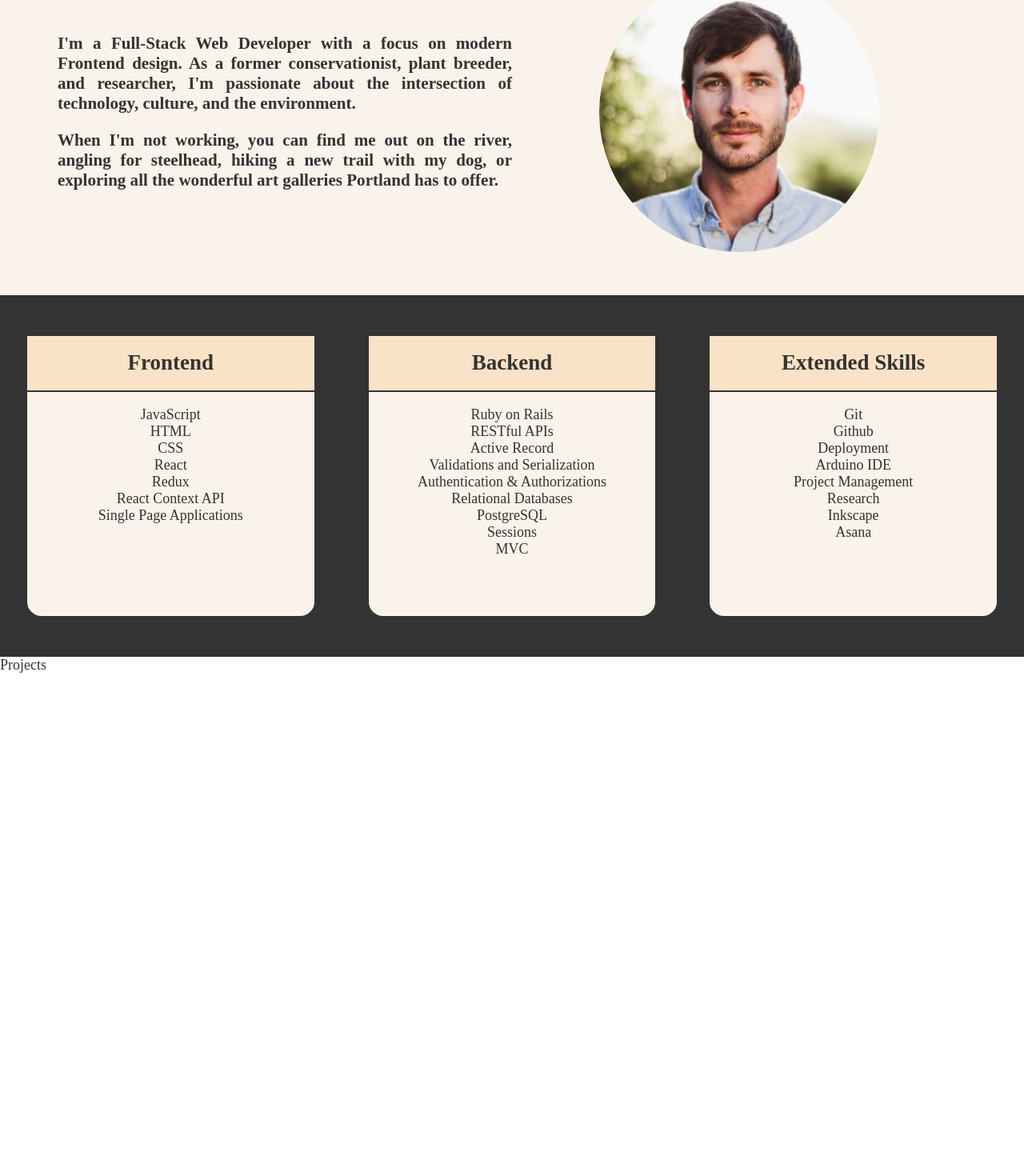
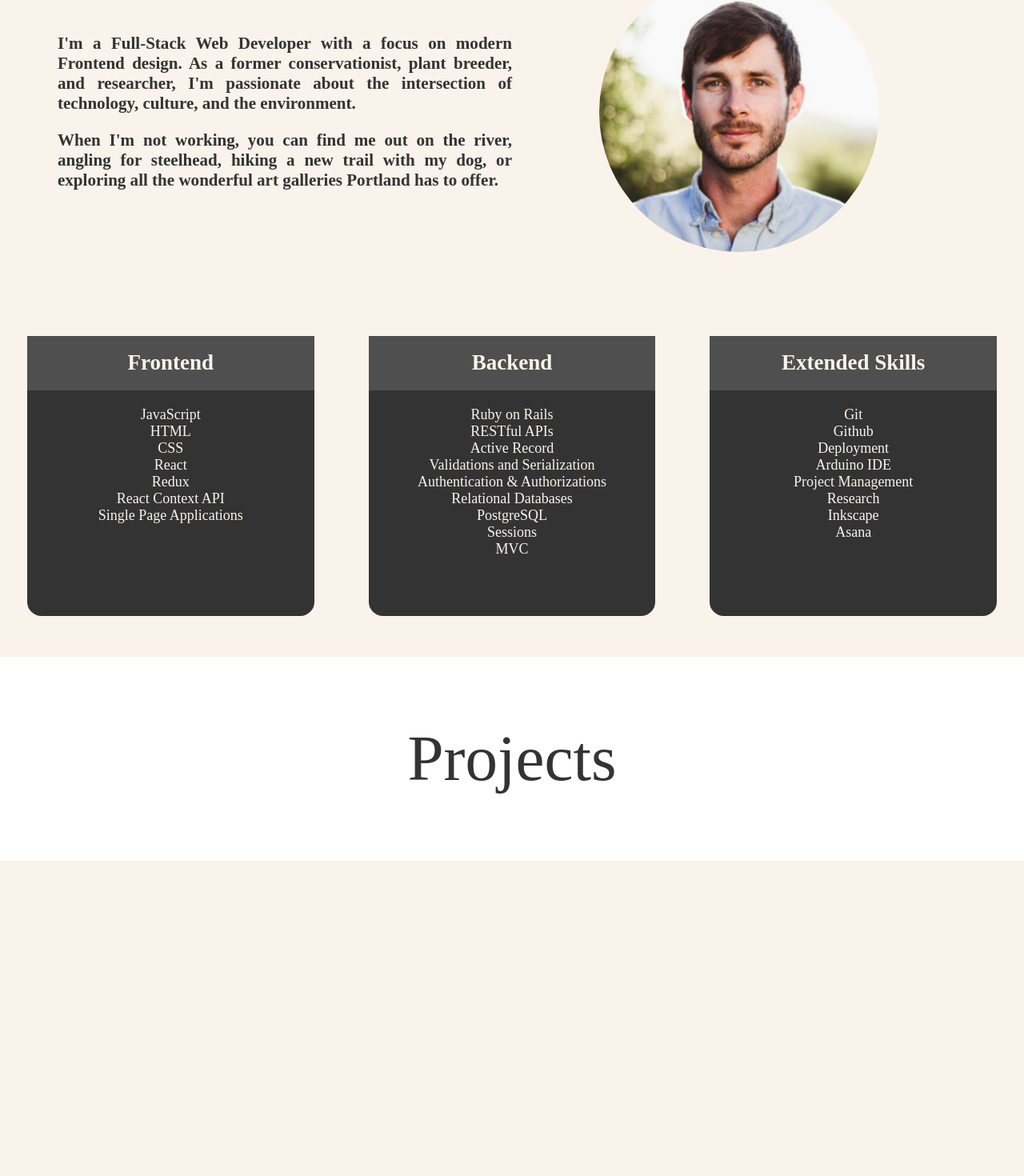
Before and after one commit to cody-barker/react-portfolio-website, a React (Create React App) app: page / in a window 1280 px wide. Shown: the part 981-2451 px from the top of the page at 80% size. Before the commit the page ends 1823 px from the top, so only its background shows below. Built offline with nearby package versions, Linux system fonts and the light colour scheme.

Commit message:
restyle skills container

```diff
--- a/src/components/Projects.js
+++ b/src/components/Projects.js
@@ -1,7 +1,18 @@
 
 function Projects() {
   return(
-    <div id="projects">Projects</div>
+    <div id="projects">
+      <div className="section-header">
+        <h2>Projects</h2>
+      </div>
+      <section className="projects-container">
+        <div className="project-wrapper">
+          <div className="project">
+
+          </div>
+        </div>
+      </section>
+    </div>
   )
 }
 
--- a/src/pages/Home.js
+++ b/src/pages/Home.js
@@ -6,7 +6,6 @@ import NavBar from '../components/NavBar.js'
 import About from '../components/About.js'
 import Projects from '../components/Projects.js'
 import Skills from '../components/Skills.js'
-import jungle from '../assets/jungle.jpg'
 
 function Home() {
 
--- a/src/styles/App.css
+++ b/src/styles/App.css
@@ -245,7 +245,7 @@ section {
 /*Skills*/
 
 .skills-container {
-  background-color: #333;
+  background-color: rgb(250, 243, 235);
   height: auto;
   padding: 4% 0 4% 0;
   display: flex;
@@ -258,6 +258,16 @@ section {
   margin: 0;
 }
 
+/* .skills-title-container {
+  height: 20%;
+  display: flex;
+  justify-content: center;
+  align-items: center;
+  width: 100%;
+  border-bottom: 2px solid #333;
+  background-color: rgb(250, 226, 199);
+} */
+
 .skills-title-container {
   height: 20%;
   display: flex;
@@ -265,13 +275,14 @@ section {
   align-items: center;
   width: 100%;
   border-bottom: 2px solid #333;
-  background-color: rgb(250, 226, 199);
+  background-color: #4f4f4f;
 }
 
 .skills-card {
   height: 350px;
   width: 28%;
-  background-color:  rgb(250, 243, 235);
+  color: rgb(250, 243, 235);
+  background-color:  #333;
   display: flex;
   flex-direction: column;
   justify-content: flex-start;
@@ -290,6 +301,27 @@ section {
 .skills-card li {
   list-style-type: none;
 }
+
+/*Projects*/
+
+#projects {
+  height: 100svh;
+}
+
+#projects .section-header {
+  margin: 1.5em 0 1.5em 0;
+}
+
+.project-wrapper {
+  width: 100%;
+  height: 50svh;
+  background-color: rgb(250, 243, 235);
+}
+
+.project {
+
+}
+
 
 
 
```
